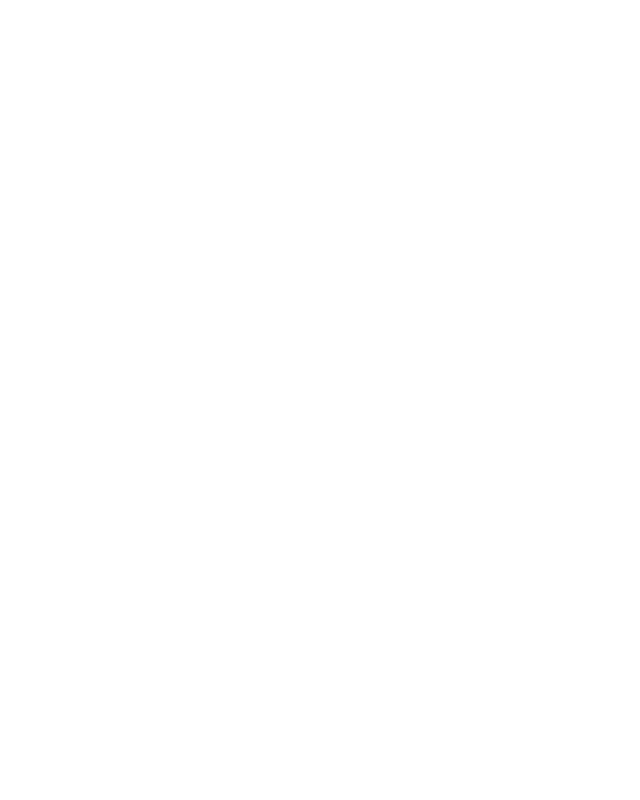
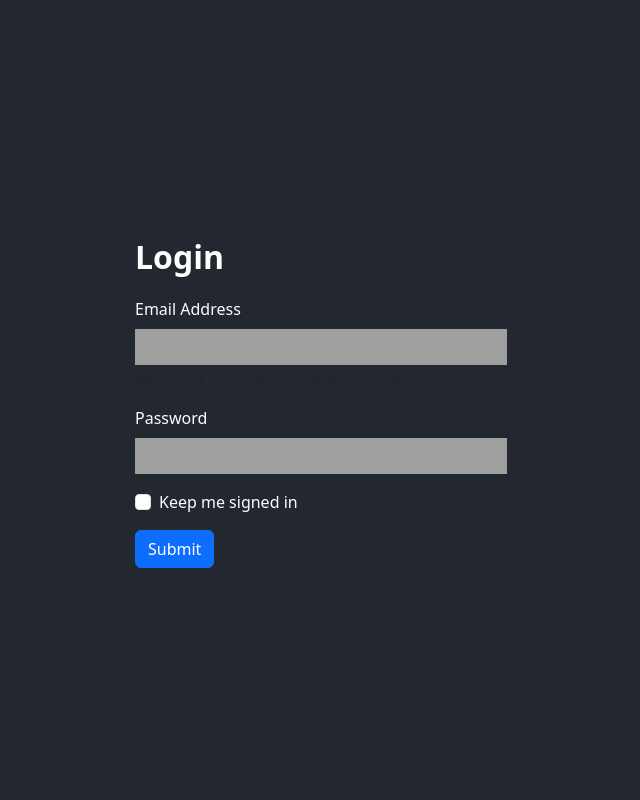
Before and after one commit to xyon-dev/quiz-classic, a PHP site: page / in a window 1280 px wide. Before the commit the part shown is empty. Shown: the whole page, without its empty margins (319-959 px from the left). Run offline with PHP 8.4, Linux system fonts and the light colour scheme; some libraries are stand-ins or nearby versions.

Commit message:
update files

```diff
--- a/index.html
+++ b/index.html
@@ -3,11 +3,44 @@
 <head>
     <meta charset="UTF-8">
     <meta name="viewport" content="width=device-width, initial-scale=1.0">
-    <link rel="stylesheet" href="style.css">
+    <link href="https://cdn.jsdelivr.net/npm/bootstrap@5.3.3/dist/css/bootstrap.min.css" rel="stylesheet" integrity="sha384-QWTKZyjpPEjISv5WaRU9OFeRpok6YctnYmDr5pNlyT2bRjXh0JMhjY6hW+ALEwIH" crossorigin="anonymous">
+    <link rel="stylesheet" type="text/css" href="./style.css">
+    <script src="https://cdn.jsdelivr.net/npm/bootstrap@5.3.3/dist/js/bootstrap.bundle.min.js" integrity="sha384-YvpcrYf0tY3lHB60NNkmXc5s9fDVZLESaAA55NDzOxhy9GkcIdslK1eN7N6jIeHz" crossorigin="anonymous"></script>
+    <script
+        src="https://code.jquery.com/jquery-3.1.1.min.js"
+        integrity="sha256-hVVnYaiADRTO2PzUGmuLJr8BLUSjGIZsDYGmIJLv2b8="
+        crossorigin="anonymous"></script>
     <title><!--get from API --></title>
 </head>
-<body>
+<body class="align-items-center">
+    <div class="container">
+        <!-- Content here -->
+        <div id="login-form-container">
+        <form
+            action="http://localhost/quiz-classic/login.php"
+            method="POST"
+            id="login-form" class="col-4"
+            target="_self">
+            <p class="form-title">login</p>
+            <div class="mb-3">
+              <label for="email" class="form-label">Email address</label>
+              <input type="email" class="form-control" id="email" name="email" aria-describedby="emailHelp" required>
+              <div id="emailHelp" class="form-text">we'll never share your email with anyone else.</div>
+            </div>
+            <div class="mb-3">
+              <label for="password" class="form-label">password</label>
+              <input type="password" class="form-control" id="password" name="password" required>
+            </div>
+            <div class="mb-3 form-check">
+              <input type="checkbox" class="form-check-input" id="staysignedin" name="staysignedin">
+              <label class="form-check-label" for="staysignedin"><span class="capitalized">keep</span> me signed in </label>
+            </div>
+            <button type="submit" class="btn btn-primary">Submit</button>
+        </form>
+        </div>
+    </div>
 
+<!--Place Script Tags Here -->
 <script src="scripts.js"></script>
 </body>
 </html>
--- a/style.css
+++ b/style.css
@@ -1,3 +1,33 @@
-p{
-    color: red;
+body{
+    background-color: rgb(35 39 47);
+    display: flex;
+    /* align-items: center; */
+    height: 100vh;
 }
+#login-form{
+    color: #fdfdfd
+}
+#login-form-container{
+    display: flex;
+    justify-content: center;
+}
+#login-form input:not(.form-check-input){
+    background: #9f9f9f;
+    border-color: 0d 6efd;
+    border: 0;
+    border-radius: 0;
+}
+.capitalized{
+    text-transform: capitalize;
+}
+.center{
+    margin: auto auto;
+}
+.form-title{
+    font-weight: 600;
+    font-size: xx-large;
+    text-transform: capitalize;
+}
+.form-label{
+    text-transform: capitalize;
+}
```
Also changed, not shown: login.php (added, +43 -0 lines).
